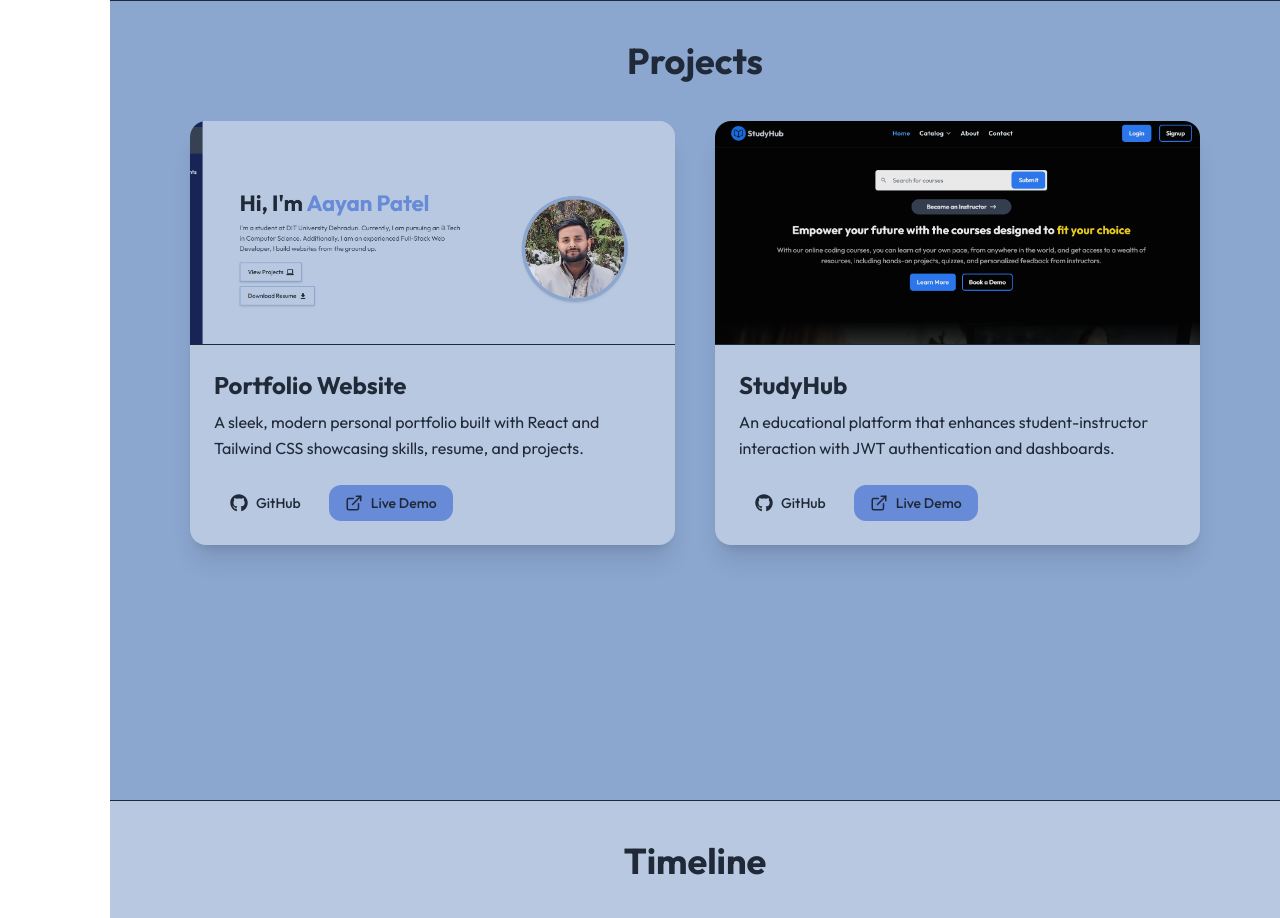
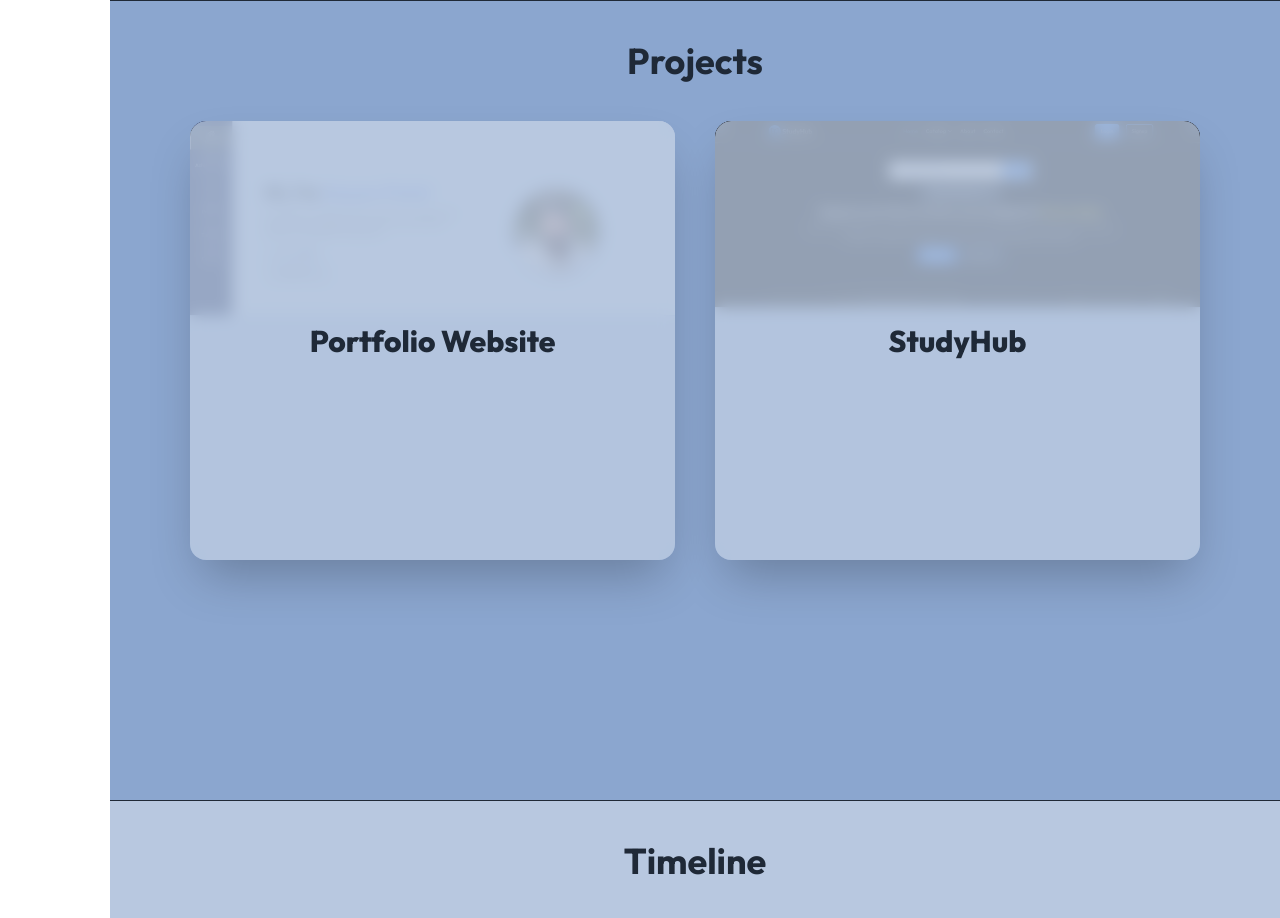
Before and after one commit to aayanofficial5/myPortfolio, a React (Vite) app: page / in a window 1280 px wide. Shown: the part 2400-3318 px from the top of the page. Built offline with nearby package versions, Linux system fonts and the light colour scheme.

Commit message:
feat: enhance ProjectCard with hover effects and animated title overlay; update Projects section for smooth scrolling

```diff
--- a/src/components/ProjectCard.jsx
+++ b/src/components/ProjectCard.jsx
@@ -1,28 +1,83 @@
 import { motion } from "framer-motion";
 import { ExternalLink } from "lucide-react";
 import { FaGithub } from "react-icons/fa";
+import { useState } from "react";
 
 const ProjectCard = ({ project }) => {
+  const [isHovered, setIsHovered] = useState(false);
+
   return (
     <motion.div
-      className="bg-background rounded-2xl shadow-xl overflow-hidden flex flex-col transition-transform hover:scale-[1.01]"
-      whileHover={{ y: -4 }}
+      className="relative bg-background/45 rounded-2xl shadow-2xl overflow-hidden flex flex-col group transition-transform duration-300 hover:scale-[1.02]"
+      whileHover={{ y: -6 }}
+      onMouseEnter={() => setIsHovered(true)}
+      onMouseLeave={() => setIsHovered(false)}
     >
-      <img
+      {/* Animated Title Overlay */}
+      <motion.div
+        className="absolute inset-0 bg-background/80 backdrop-blur-sm z-20 flex items-center justify-center p-4"
+        initial={{ opacity: 1 }}
+        animate={
+          isHovered
+            ? { opacity: 0, y: -230, scale: 1 }
+            : { opacity: 1, y: 0, scale: 1 }
+        }
+        transition={{ duration: 0.4 }}
+      >
+        <h3 className="text-2xl md:text-3xl font-extrabold text-primary dark:text-primary text-center">
+          {project.title}
+        </h3>
+      </motion.div>
+
+      {/* Project Image */}
+      <motion.img
         src={project.image}
         alt={project.title}
-        className="w-full h-56 object-cover border-b border-muted"
+        className="aspect-auto border-b border-accent transition duration-500"
         loading="lazy"
+        initial={{ scale: 1 }}
+        animate={isHovered ? { scale: 1.02 } : { scale: 1 }}
+        transition={{ duration: 0.4 }}
       />
 
-      <div className="p-6 flex flex-col justify-between flex-1">
-        <div>
-          <h3 className="text-2xl font-bold text-foreground dark:text-foreground mb-2">
+      {/* Project Details */}
+      <motion.div
+        className="p-4 flex flex-col justify-between flex-1 z-10"
+        initial={{ opacity: 0, y: 10 }}
+        animate={isHovered ? { opacity: 1, y: 0 } : { opacity: 0, y: 10 }}
+        transition={{ duration: 0.4, delay: isHovered ? 0.1 : 0 }}
+      >
+        <div className="space-y-2">
+          {/* Smooth Card Title Transition */}
+          <motion.h3
+            className="text-xl md:text-2xl font-bold text-primary dark:text-primary"
+            initial={{ opacity: 0, y: 10 }}
+            animate={isHovered ? { opacity: 1, y: 0 } : { opacity: 0, y: 10 }}
+            transition={{ duration: 0.4, delay: 0.1 }}
+          >
             {project.title}
-          </h3>
-          <p className="text-muted-foreground dark:text-muted-foreground text-base leading-relaxed">
+          </motion.h3>
+
+          <p className="text-primary/80 text-sm md:text-base leading-relaxed">
             {project.description}
           </p>
+
+          {project.tags && (
+            <div className="flex flex-row flex-wrap items-center gap-2">
+              <span className="text-xs md:text-sm font-semibold text-ternary/70">
+                Tech Stack Used :
+              </span>
+
+              {project.tags.map((tag, i) => (
+                <span
+                  key={i}
+                  className="text-[9px] md:text-xs capitalize bg-background text-primary border border-secondary/50 px-2 py-[1.5px] md:py-1 rounded-full tracking-wide shadow-sm"
+                >
+                  {tag}
+                </span>
+              ))}
+            </div>
+          )}
         </div>
 
         <div className="flex gap-3 mt-6">
@@ -30,7 +85,7 @@ const ProjectCard = ({ project }) => {
             href={project.github}
             target="_blank"
             rel="noopener noreferrer"
-            className="flex items-center gap-2 px-4 py-2 rounded-xl bg-muted hover:bg-muted/70 transition text-sm font-medium"
+            className="flex items-center gap-2 px-4 py-2 rounded-xl bg-accent hover:bg-accent/70 transition text-sm text-primary font-semibold shadow-md"
           >
             <FaGithub size={18} />
             GitHub
@@ -39,13 +94,13 @@ const ProjectCard = ({ project }) => {
             href={project.demo}
             target="_blank"
             rel="noopener noreferrer"
-            className="flex items-center gap-2 px-4 py-2 rounded-xl bg-secondary hover:bg-secondary/80 text-secondary-foreground text-sm font-medium transition"
+            className="flex items-center gap-2 px-4 py-2 rounded-xl bg-secondary hover:bg-secondary/80 text-background font-semibold text-sm transition shadow-md"
           >
             <ExternalLink size={18} />
             Live Demo
           </a>
         </div>
-      </div>
+      </motion.div>
     </motion.div>
   );
 };
--- a/src/sections/Projects.jsx
+++ b/src/sections/Projects.jsx
@@ -4,7 +4,7 @@ import { projects } from '../data';
 import ProjectCard from '../components/ProjectCard';
 const Projects = () => {
   return (
-    <section id="projects" className="py-10 px-10 md:px-20 bg-accent dark:bg-accent border-t dark:border-secondary/50 min-h-screen">
+    <section id="projects" className="py-10 px-10 md:px-20 bg-accent dark:bg-accent border-t dark:border-secondary/50 min-h-screen scroll-mt-10 md:scroll-mt-0 scroll-smooth">
       <motion.div
         initial={{ opacity: 0, y: 40 }}
         whileInView={{ opacity: 1, y: 0 }}
```
